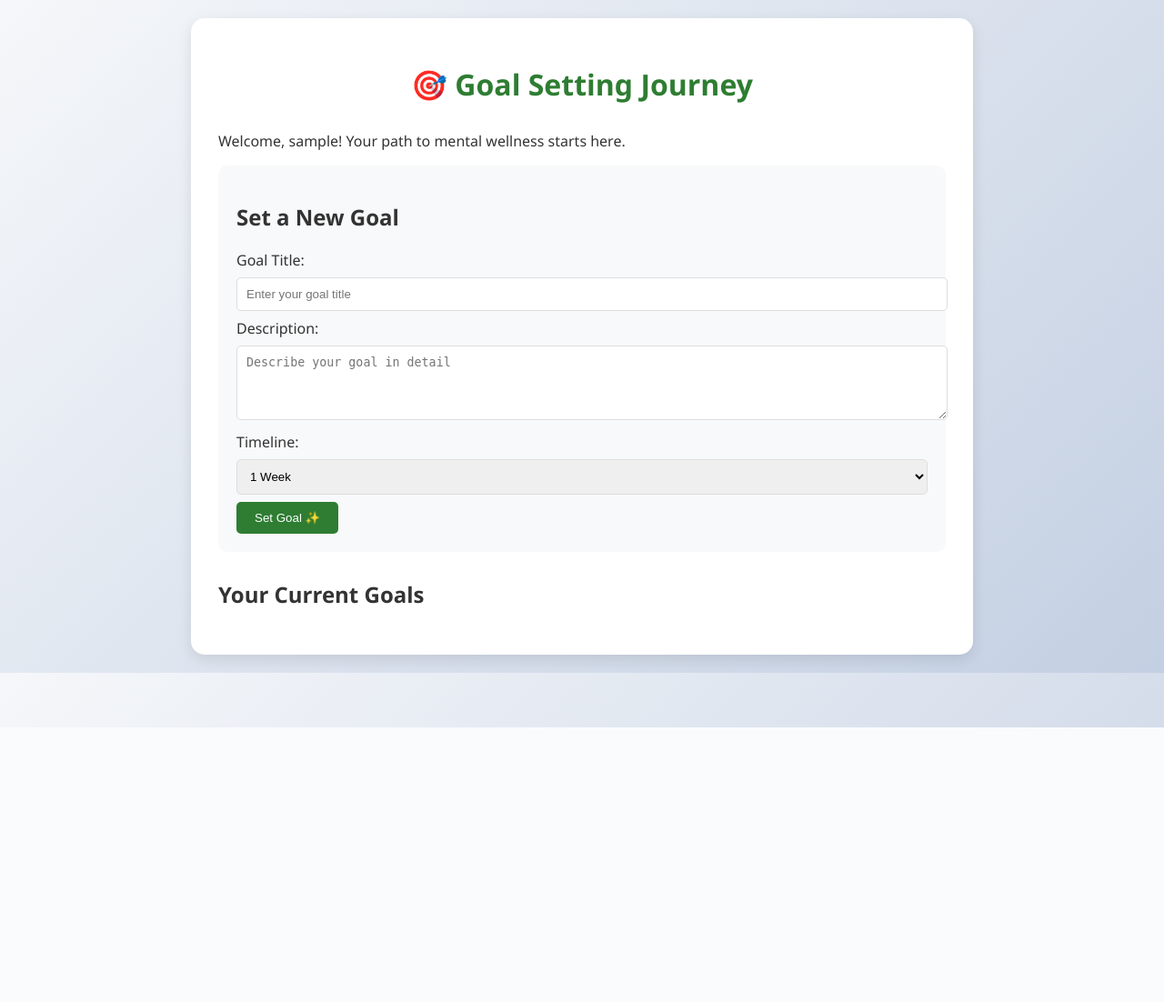
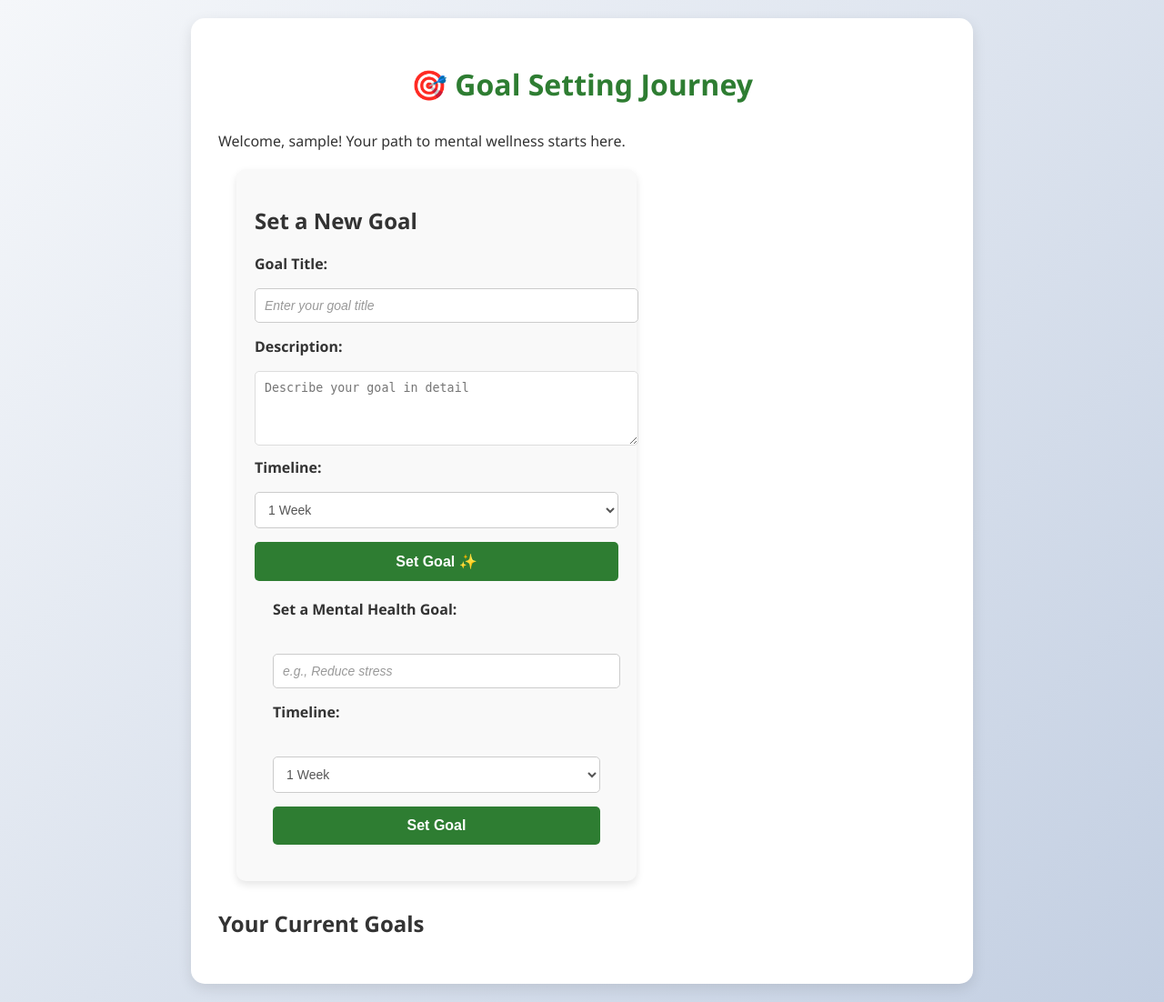
Before and after one commit to yovan-1/mental-wellness-project, a PHP site: page /Goalsetting.php in a window 1280 px wide. Shown: the whole page at 91% size. Before the commit the page ends 800 px from the top, so only its background shows below. Run offline with PHP 8.4, Linux system fonts and the light colour scheme; the visitor is signed in with stand-in values (Sample User, id 1); data that the repository does not hold is empty; a stand-in replaces the project's code that opens the database connection.

Commit message:
This will systematically track progress and ensure that set goals align with measurable outcomes Using. GQM in a Mental Wellness Monitoring and Self-Care Recommendation System is crucial because it allows users to track their mental health goals, stay motivated, and measure progress effectively.

```diff
--- a/Goalsetting.php
+++ b/Goalsetting.php
@@ -68,6 +68,70 @@ if (!isset($_SESSION['logged_in']) || $_SESSION['logged_in'] !== true) {
         button:hover {
             background: #1B5E20;
         }
+
+        /* Goal Setting Form Container */
+.goal-form {
+    margin: 20px;
+    padding: 20px;
+    background-color: #f9f9f9;
+    border-radius: 10px;
+    box-shadow: 0 4px 8px rgba(0, 0, 0, 0.1);
+    max-width: 400px;
+}
+
+/* Labels */
+.goal-form label {
+    display: block;
+    margin-bottom: 8px;
+    font-size: 16px;
+    color: #333;
+    font-weight: 600;
+}
+
+/* Input Fields */
+.goal-form input[type="text"],
+.goal-form select {
+    width: 100%;
+    padding: 10px;
+    margin-bottom: 15px;
+    border: 1px solid #ccc;
+    border-radius: 5px;
+    font-size: 14px;
+    color: #555;
+    background-color: #fff;
+    transition: border-color 0.3s ease;
+}
+
+.goal-form input[type="text"]:focus,
+.goal-form select:focus {
+    border-color: #2E7D32;
+    outline: none;
+    box-shadow: 0 0 5px rgba(46, 125, 50, 0.3);
+}
+
+/* Submit Button */
+.goal-form button[type="submit"] {
+    width: 100%;
+    padding: 12px;
+    background-color: #2E7D32;
+    color: white;
+    border: none;
+    border-radius: 5px;
+    font-size: 16px;
+    font-weight: 600;
+    cursor: pointer;
+    transition: background-color 0.3s ease;
+}
+
+.goal-form button[type="submit"]:hover {
+    background-color: #1B5E20;
+}
+
+/* Placeholder Text */
+.goal-form input::placeholder {
+    color: #999;
+    font-style: italic;
+}
     </style>
 </head>
 <body>
@@ -100,6 +164,17 @@ if (!isset($_SESSION['logged_in']) || $_SESSION['logged_in'] !== true) {
                 </div>
 
                 <button type="submit">Set Goal ✨</button>
+                <div style="margin: 20px;">
+    <label for="goal">Set a Mental Health Goal:</label><br>
+    <input type="text" id="goal" name="goal" placeholder="e.g., Reduce stress" required><br>
+    <label for="timeline">Timeline:</label><br>
+    <select id="timeline" name="timeline" required>
+        <option value="1_week">1 Week</option>
+        <option value="1_month">1 Month</option>
+        <option value="3_months">3 Months</option>
+    </select><br>
+    <button type="submit">Set Goal</button>
+</div>
             </form>
         </div>
 
```
